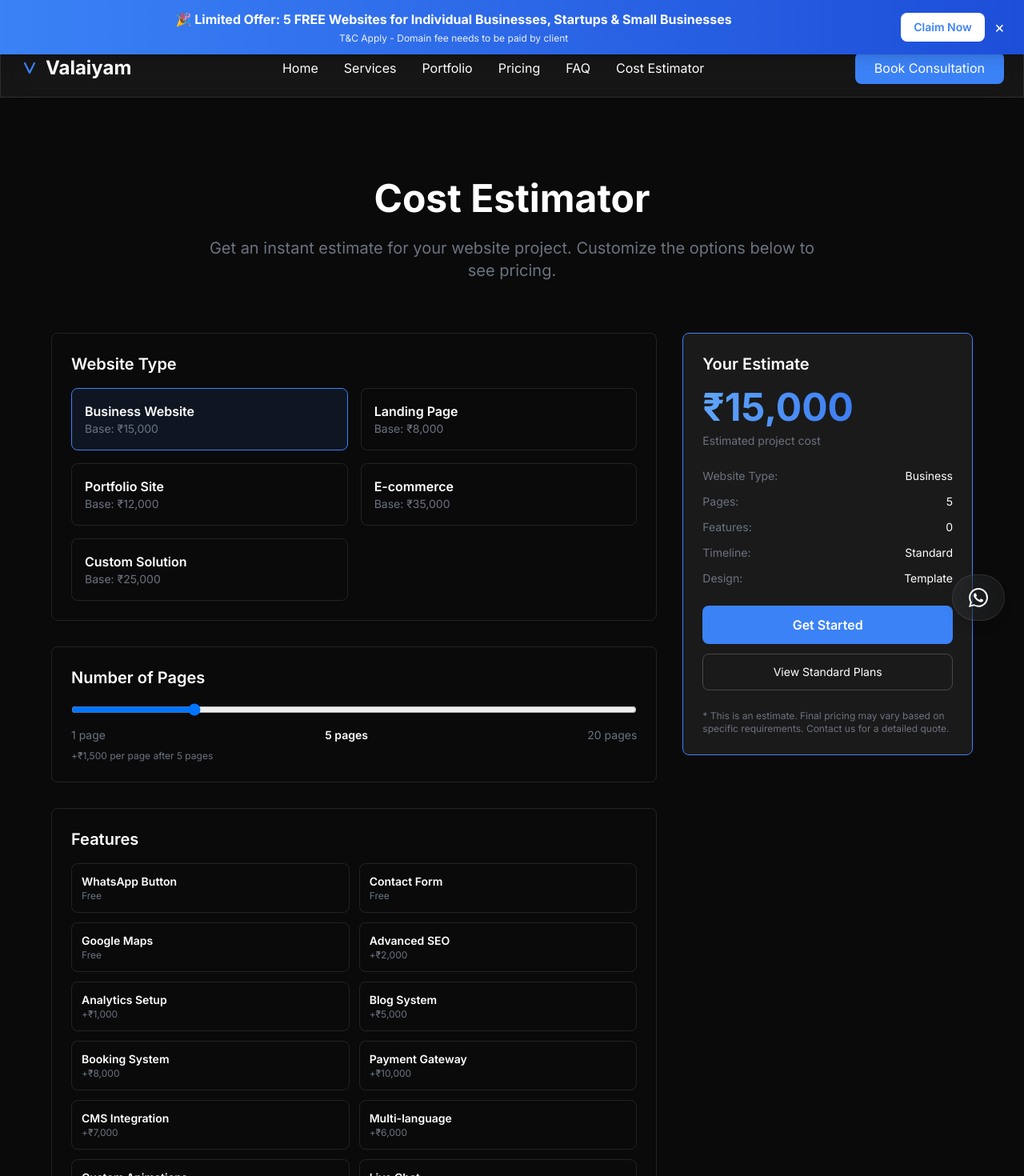
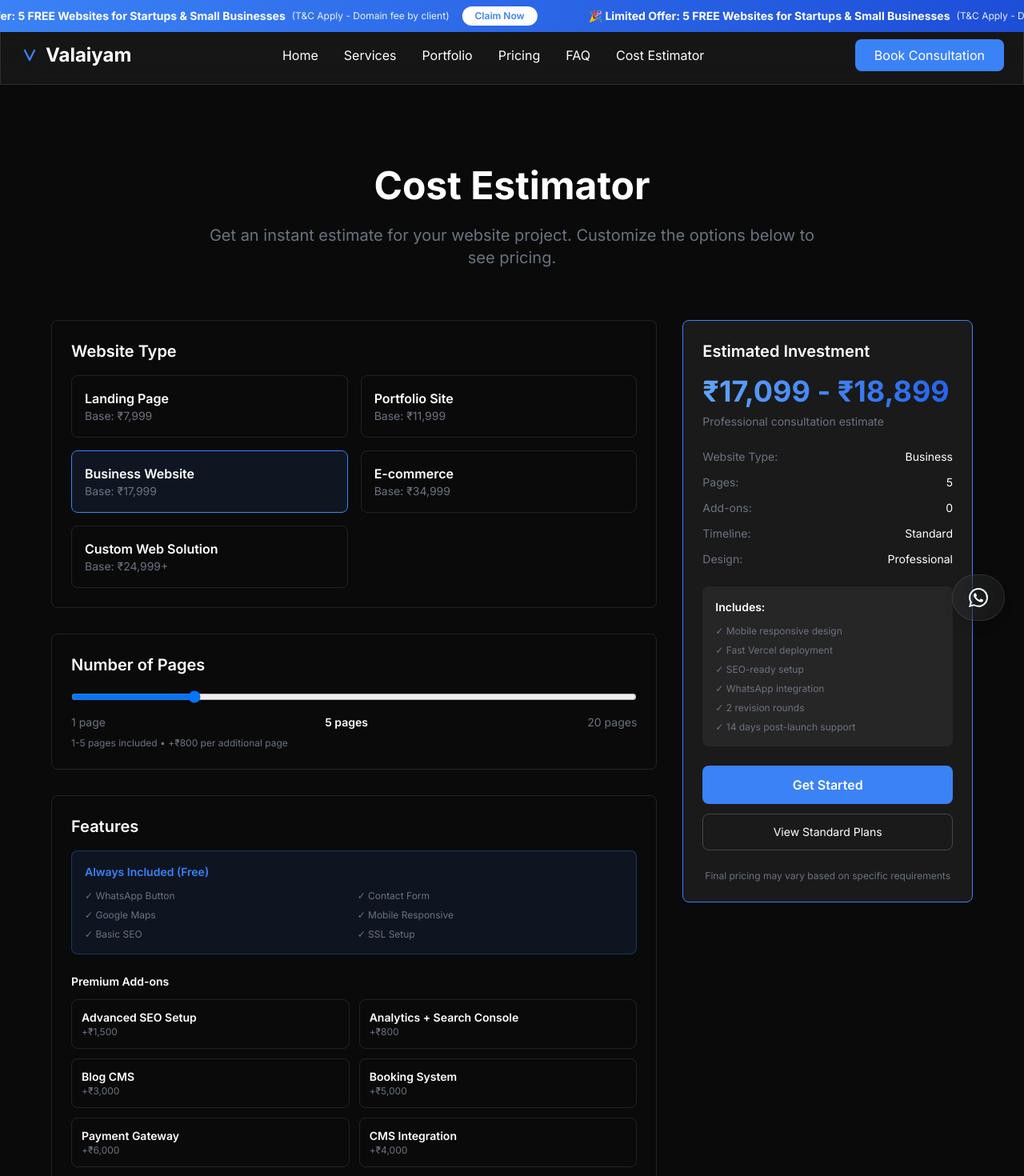
Before and after one commit to valaiyam/valaiyam, a Next.js app: page /estimate in a window 1280 px wide. Shown: the top 1470 px of the page at 80% size. Built offline with nearby package versions, Linux system fonts and the light colour scheme.

Commit message:
Convert promo banner to horizontal scrolling marquee and revamp cost estimator with psychological pricing

```diff
--- a/app/about/page.tsx
+++ b/app/about/page.tsx
@@ -11,7 +11,7 @@ export default function About() {
   return (
     <>
       <Navbar />
-      <main className="pt-36">
+      <main className="pt-32">
         <section className="py-20 px-6">
           <div className="max-w-4xl mx-auto">
             <h1 className="text-5xl font-bold mb-6 text-center">About Valaiyam</h1>
--- a/app/contact/page.tsx
+++ b/app/contact/page.tsx
@@ -23,7 +23,7 @@ export default function Contact() {
   return (
     <>
       <Navbar />
-      <main className="pt-36">
+      <main className="pt-32">
         <section className="py-20 px-6">
           <div className="max-w-7xl mx-auto">
             <h1 className="text-5xl font-bold mb-6 text-center">Get In Touch</h1>
--- a/app/estimate/page.tsx
+++ b/app/estimate/page.tsx
@@ -11,7 +11,7 @@ export default function Estimate() {
     pages: '5',
     features: [] as string[],
     timeline: 'standard',
-    design: 'template',
+    design: 'professional',
   })
 
   const [estimate, setEstimate] = useState(0)
@@ -21,43 +21,40 @@ export default function Estimate() {
 
     // Base price by website type
     switch (formData.websiteType) {
-      case 'business':
-        basePrice = 15000
-        break
       case 'landing':
-        basePrice = 8000
+        basePrice = 7999
         break
       case 'portfolio':
-        basePrice = 12000
+        basePrice = 11999
+        break
+      case 'business':
+        basePrice = 17999
         break
       case 'ecommerce':
-        basePrice = 35000
+        basePrice = 34999
         break
       case 'custom':
-        basePrice = 25000
+        basePrice = 24999
         break
     }
 
-    // Pages cost
+    // Pages cost (first 5 included, then ₹800 per page)
     const pageCount = parseInt(formData.pages)
     if (pageCount > 5) {
-      basePrice += (pageCount - 5) * 1500
+      basePrice += (pageCount - 5) * 800
     }
 
     // Features cost
     const featureCosts: { [key: string]: number } = {
-      whatsapp: 0,
-      contact: 0,
-      maps: 0,
-      seo: 2000,
-      analytics: 1000,
-      blog: 5000,
-      booking: 8000,
-      payment: 10000,
-      cms: 7000,
-      multilingual: 6000,
-      animations: 3000,
-      chat: 4000,
+      seo: 1500,
+      analytics: 800,
+      blog: 3000,
+      booking: 5000,
+      payment: 6000,
+      cms: 4000,
+      multilingual: 3500,
+      animations: 2000,
+      chat: 1500,
     }
 
     formData.features.forEach(feature => {
@@ -65,17 +62,17 @@ export default function Estimate() {
     })
 
     // Timeline adjustment
-    if (formData.timeline === 'rush') {
-      basePrice *= 1.3 // 30% rush fee
+    if (formData.timeline === 'priority') {
+      basePrice *= 1.2 // 20% priority fee
     } else if (formData.timeline === 'flexible') {
       basePrice *= 0.9 // 10% discount
     }
 
     // Design complexity
-    if (formData.design === 'custom') {
-      basePrice += 8000
+    if (formData.design === 'signature') {
+      basePrice += 6500
     } else if (formData.design === 'premium') {
-      basePrice += 5000
+      basePrice += 3500
     }
 
     setEstimate(Math.round(basePrice))
@@ -97,7 +94,7 @@ export default function Estimate() {
   return (
     <>
       <Navbar />
-      <main className="pt-36">
+      <main className="pt-32">
         <section className="py-20 px-6">
           <div className="max-w-6xl mx-auto">
             <h1 className="text-5xl font-bold mb-6 text-center">Cost Estimator</h1>
@@ -113,11 +110,11 @@ export default function Estimate() {
                   <h3 className="text-xl font-semibold mb-4">Website Type</h3>
                   <div className="grid grid-cols-2 gap-4">
                     {[
-                      { value: 'business', label: 'Business Website', base: '₹15,000' },
-                      { value: 'landing', label: 'Landing Page', base: '₹8,000' },
-                      { value: 'portfolio', label: 'Portfolio Site', base: '₹12,000' },
-                      { value: 'ecommerce', label: 'E-commerce', base: '₹35,000' },
-                      { value: 'custom', label: 'Custom Solution', base: '₹25,000' },
+                      { value: 'landing', label: 'Landing Page', base: '₹7,999' },
+                      { value: 'portfolio', label: 'Portfolio Site', base: '₹11,999' },
+                      { value: 'business', label: 'Business Website', base: '₹17,999' },
+                      { value: 'ecommerce', label: 'E-commerce', base: '₹34,999' },
+                      { value: 'custom', label: 'Custom Web Solution', base: '₹24,999+' },
                     ].map(type => (
                       <button
                         key={type.value}
@@ -151,26 +148,38 @@ export default function Estimate() {
                     <span className="text-white font-semibold">{formData.pages} pages</span>
                     <span>20 pages</span>
                   </div>
-                  <p className="text-xs text-muted mt-2">+₹1,500 per page after 5 pages</p>
+                  <p className="text-xs text-muted mt-2">1-5 pages included • +₹800 per additional page</p>
                 </div>
 
                 {/* Features */}
                 <div className="border border-white/10 p-6 rounded-lg">
                   <h3 className="text-xl font-semibold mb-4">Features</h3>
+
+                  {/* Always Included */}
+                  <div className="mb-6 p-4 bg-accent/10 rounded-lg border border-accent/30">
+                    <p className="text-sm font-semibold mb-3 text-accent">Always Included (Free)</p>
+                    <div className="grid grid-cols-2 gap-2 text-xs text-muted">
+                      <p>✓ WhatsApp Button</p>
+                      <p>✓ Contact Form</p>
+                      <p>✓ Google Maps</p>
+                      <p>✓ Mobile Responsive</p>
+                      <p>✓ Basic SEO</p>
+                      <p>✓ SSL Setup</p>
+                    </div>
+                  </div>
+
+                  <p className="text-sm font-semibold mb-3">Premium Add-ons</p>
                   <div className="grid grid-cols-2 gap-3">
                     {[
-                      { value: 'whatsapp', label: 'WhatsApp Button', cost: 'Free' },
-                      { value: 'contact', label: 'Contact Form', cost: 'Free' },
-                      { value: 'maps', label: 'Google Maps', cost: 'Free' },
-                      { value: 'seo', label: 'Advanced SEO', cost: '+₹2,000' },
-                      { value: 'analytics', label: 'Analytics Setup', cost: '+₹1,000' },
-                      { value: 'blog', label: 'Blog System', cost: '+₹5,000' },
-                      { value: 'booking', label: 'Booking System', cost: '+₹8,000' },
-                      { value: 'payment', label: 'Payment Gateway', cost: '+₹10,000' },
-                      { value: 'cms', label: 'CMS Integration', cost: '+₹7,000' },
-                      { value: 'multilingual', label: 'Multi-language', cost: '+₹6,000' },
-                      { value: 'animations', label: 'Custom Animations', cost: '+₹3,000' },
-                      { value: 'chat', label: 'Live Chat', cost: '+₹4,000' },
+                      { value: 'seo', label: 'Advanced SEO Setup', cost: '+₹1,500' },
+                      { value: 'analytics', label: 'Analytics + Search Console', cost: '+₹800' },
+                      { value: 'blog', label: 'Blog CMS', cost: '+₹3,000' },
+                      { value: 'booking', label: 'Booking System', cost: '+₹5,000' },
+                      { value: 'payment', label: 'Payment Gateway', cost: '+₹6,000' },
+                      { value: 'cms', label: 'CMS Integration', cost: '+₹4,000' },
+                      { value: 'multilingual', label: 'Multi-language', cost: '+₹3,500' },
+                      { value: 'animations', label: 'Custom Animations', cost: '+₹2,000' },
+                      { value: 'chat', label: 'Live Chat', cost: '+₹1,500' },
                     ].map(feature => (
                       <button
                         key={feature.value}
@@ -193,9 +202,9 @@ export default function Estimate() {
                   <h3 className="text-xl font-semibold mb-4">Timeline</h3>
                   <div className="grid grid-cols-3 gap-4">
                     {[
-                      { value: 'rush', label: 'Rush (3-5 days)', modifier: '+30%' },
-                      { value: 'standard', label: 'Standard (7-10 days)', modifier: 'Standard' },
                       { value: 'flexible', label: 'Flexible (2-3 weeks)', modifier: '-10%' },
+                      { value: 'standard', label: 'Standard (7-10 days)', modifier: 'Included' },
+                      { value: 'priority', label: 'Priority (3-5 days)', modifier: '+20%' },
                     ].map(timeline => (
                       <button
                         key={timeline.value}
@@ -218,9 +227,9 @@ export default function Estimate() {
                   <h3 className="text-xl font-semibold mb-4">Design Complexity</h3>
                   <div className="grid grid-cols-3 gap-4">
                     {[
-                      { value: 'template', label: 'Template-based', cost: 'Included' },
-                      { value: 'premium', label: 'Premium Design', cost: '+₹5,000' },
-                      { value: 'custom', label: 'Fully Custom', cost: '+₹8,000' },
+                      { value: 'professional', label: 'Professional Template', cost: 'Included' },
+                      { value: 'premium', label: 'Premium Custom Design', cost: '+₹3,500' },
+                      { value: 'signature', label: 'Signature Fully Custom', cost: '+₹6,500' },
                     ].map(design => (
                       <button
                         key={design.value}
@@ -242,13 +251,13 @@ export default function Estimate() {
               {/* Estimate Summary */}
               <div className="md:col-span-1">
                 <div className="border border-accent p-6 rounded-lg sticky top-24 bg-secondary">
-                  <h3 className="text-xl font-semibold mb-4">Your Estimate</h3>
+                  <h3 className="text-xl font-semibold mb-4">Estimated Investment</h3>
 
                   <div className="mb-6">
-                    <div className="text-5xl font-bold text-gradient mb-2">
-                      ₹{estimate.toLocaleString('en-IN')}
+                    <div className="text-4xl font-bold text-gradient mb-2">
+                      ₹{Math.round(estimate * 0.95).toLocaleString('en-IN')} - ₹{Math.round(estimate * 1.05).toLocaleString('en-IN')}
                     </div>
-                    <p className="text-sm text-muted">Estimated project cost</p>
+                    <p className="text-sm text-muted">Professional consultation estimate</p>
                   </div>
 
                   <div className="space-y-3 mb-6 text-sm">
@@ -261,7 +270,7 @@ export default function Estimate() {
                       <span>{formData.pages}</span>
                     </div>
                     <div className="flex justify-between">
-                      <span className="text-muted">Features:</span>
+                      <span className="text-muted">Add-ons:</span>
                       <span>{formData.features.length}</span>
                     </div>
                     <div className="flex justify-between">
@@ -271,6 +280,19 @@ export default function Estimate() {
                     <div className="flex justify-between">
                       <span className="text-muted">Design:</span>
                       <span className="capitalize">{formData.design}</span>
+                    </div>
+                  </div>
+
+                  {/* What's Included */}
+                  <div className="mb-6 p-4 bg-white/5 rounded-lg">
+                    <p className="text-sm font-semibold mb-3">Includes:</p>
+                    <div className="space-y-2 text-xs text-muted">
+                      <p>✓ Mobile responsive design</p>
+                      <p>✓ Fast Vercel deployment</p>
+                      <p>✓ SEO-ready setup</p>
+                      <p>✓ WhatsApp integration</p>
+                      <p>✓ 2 revision rounds</p>
+                      <p>✓ 14 days post-launch support</p>
                     </div>
                   </div>
 
@@ -289,11 +311,22 @@ export default function Estimate() {
                     </Link>
                   </div>
 
-                  <p className="text-xs text-muted mt-6">
-                    * This is an estimate. Final pricing may vary based on specific requirements. Contact us for a detailed quote.
+                  <p className="text-xs text-muted mt-6 text-center">
+                    Final pricing may vary based on specific requirements
                   </p>
                 </div>
               </div>
+            </div>
+
+            {/* Not Sure Section */}
+            <div className="mt-16 text-center glass p-12 rounded-2xl">
+              <h3 className="text-3xl font-bold mb-4">Not Sure What You Need?</h3>
+              <p className="text-muted mb-8 max-w-2xl mx-auto">
+                Book a free 15-minute strategy call and we'll recommend the best package for your business goals.
+              </p>
+              <Link href="/contact" className="inline-block bg-accent px-8 py-4 rounded-lg hover:bg-blue-600 transition-all hover:scale-105 hover:shadow-2xl hover:shadow-accent/50 font-semibold">
+                Book Free Consultation
+              </Link>
             </div>
           </div>
         </section>
--- a/app/faq/page.tsx
+++ b/app/faq/page.tsx
@@ -54,7 +54,7 @@ export default function FAQ() {
   return (
     <>
       <Navbar />
-      <main className="pt-36">
+      <main className="pt-32">
         <section className="py-20 px-6">
           <div className="max-w-4xl mx-auto">
             <h1 className="text-5xl font-bold mb-6 text-center">Frequently Asked Questions</h1>
--- a/app/globals.css
+++ b/app/globals.css
@@ -33,8 +33,25 @@
   }
 }
 
+@keyframes marquee {
+  0% {
+    transform: translateX(0);
+  }
+  100% {
+    transform: translateX(-33.333%);
+  }
+}
+
 .animate-fade-in-up {
   animation: fadeInUp 0.6s ease-out forwards;
+}
+
+.animate-marquee {
+  animation: marquee 20s linear infinite;
+}
+
+.animate-marquee:hover {
+  animation-play-state: paused;
 }
 
 .scroll-fade {
--- a/app/page.tsx
+++ b/app/page.tsx
@@ -13,7 +13,7 @@ export default function Home() {
       <Navbar />
       <main>
         {/* Hero Section */}
-        <section className="pt-44 pb-20 px-6 relative overflow-hidden">
+        <section className="pt-40 pb-20 px-6 relative overflow-hidden">
           {/* Gradient Background */}
           <div className="absolute inset-0 bg-gradient-to-br from-blue-500/10 via-transparent to-purple-500/10 pointer-events-none" />
           <div className="absolute top-20 left-10 w-72 h-72 bg-blue-500/20 rounded-full blur-3xl" />
--- a/app/portfolio/page.tsx
+++ b/app/portfolio/page.tsx
@@ -20,7 +20,7 @@ export default function Portfolio() {
   return (
     <>
       <Navbar />
-      <main className="pt-36">
+      <main className="pt-32">
         <section className="py-20 px-6">
           <div className="max-w-7xl mx-auto">
             <h1 className="text-5xl font-bold mb-6 text-center">Our Work</h1>
--- a/app/pricing/page.tsx
+++ b/app/pricing/page.tsx
@@ -64,7 +64,7 @@ export default function Pricing() {
   return (
     <>
       <Navbar />
-      <main className="pt-36">
+      <main className="pt-32">
         <section className="py-20 px-6">
           <div className="max-w-7xl mx-auto">
             <h1 className="text-5xl font-bold mb-6 text-center">Simple, Transparent Pricing</h1>
--- a/app/services/page.tsx
+++ b/app/services/page.tsx
@@ -54,7 +54,7 @@ export default function Services() {
   return (
     <>
       <Navbar />
-      <main className="pt-36">
+      <main className="pt-32">
         <section className="py-20 px-6">
           <div className="max-w-7xl mx-auto">
             <h1 className="text-5xl font-bold mb-6 text-center">Our Services</h1>
--- a/components/Navbar.tsx
+++ b/components/Navbar.tsx
@@ -2,7 +2,7 @@ import Link from 'next/link'
 
 export default function Navbar() {
   return (
-    <nav className="fixed top-12 w-full glass backdrop-blur-2xl z-50 border-b">
+    <nav className="fixed top-8 w-full glass backdrop-blur-2xl z-50 border-b">
       <div className="max-w-7xl mx-auto px-6 py-4 flex items-center justify-between">
         <Link href="/" className="text-2xl font-bold flex items-center gap-2 hover:scale-105 transition-transform">
           <svg width="24" height="24" viewBox="0 0 32 32" fill="none">
--- a/components/PromoBanner.tsx
+++ b/components/PromoBanner.tsx
@@ -1,39 +1,32 @@
 'use client'
 
-import { useState } from 'react'
 import Link from 'next/link'
 
 export default function PromoBanner() {
-  const [isVisible, setIsVisible] = useState(true)
-
-  if (!isVisible) return null
-
   return (
-    <div className="fixed top-0 left-0 right-0 z-[60] bg-gradient-to-r from-accent to-blue-700 text-white py-3 px-6 shadow-lg">
-      <div className="max-w-7xl mx-auto flex items-center justify-between gap-4">
-        <div className="flex-1 text-center">
-          <p className="font-bold text-sm md:text-base">
-            🎉 Limited Offer: 5 FREE Websites for Individual Businesses, Startups & Small Businesses
-          </p>
-          <p className="text-xs opacity-90 mt-1">
-            T&C Apply - Domain fee needs to be paid by client
-          </p>
-        </div>
-        <div className="flex items-center gap-3">
-          <Link
-            href="/contact"
-            className="bg-white text-accent px-4 py-2 rounded-lg font-semibold text-sm hover:bg-gray-100 transition whitespace-nowrap"
-          >
+    <div className="fixed top-0 left-0 right-0 z-[60] bg-gradient-to-r from-accent to-blue-700 text-white py-2 overflow-hidden">
+      <div className="animate-marquee whitespace-nowrap flex items-center">
+        <span className="inline-flex items-center mx-8">
+          <span className="font-bold text-sm">🎉 Limited Offer: 5 FREE Websites for Startups & Small Businesses</span>
+          <span className="text-xs opacity-90 ml-2">(T&C Apply - Domain fee by client)</span>
+          <Link href="/contact" className="ml-4 bg-white text-accent px-4 py-1 rounded-full font-semibold text-xs hover:bg-gray-100 transition">
             Claim Now
           </Link>
-          <button
-            onClick={() => setIsVisible(false)}
-            className="text-white hover:text-gray-200 transition text-xl"
-            aria-label="Close banner"
-          >
-            ×
-          </button>
-        </div>
+        </span>
+        <span className="inline-flex items-center mx-8">
+          <span className="font-bold text-sm">🎉 Limited Offer: 5 FREE Websites for Startups & Small Businesses</span>
+          <span className="text-xs opacity-90 ml-2">(T&C Apply - Domain fee by client)</span>
+          <Link href="/contact" className="ml-4 bg-white text-accent px-4 py-1 rounded-full font-semibold text-xs hover:bg-gray-100 transition">
+            Claim Now
+          </Link>
+        </span>
+        <span className="inline-flex items-center mx-8">
+          <span className="font-bold text-sm">🎉 Limited Offer: 5 FREE Websites for Startups & Small Businesses</span>
+          <span className="text-xs opacity-90 ml-2">(T&C Apply - Domain fee by client)</span>
+          <Link href="/contact" className="ml-4 bg-white text-accent px-4 py-1 rounded-full font-semibold text-xs hover:bg-gray-100 transition">
+            Claim Now
+          </Link>
+        </span>
       </div>
     </div>
   )
```
